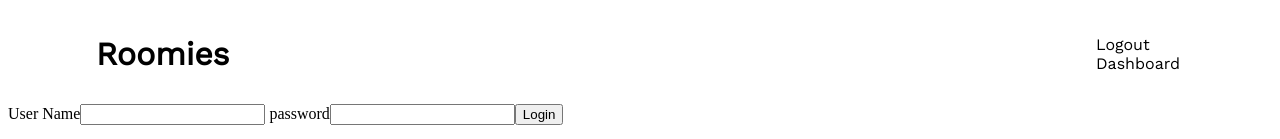
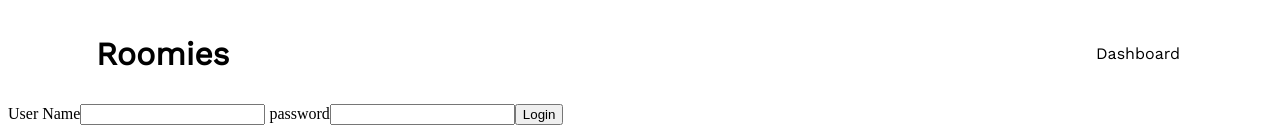
Before and after one commit to Turing-Roomies/roomies-fe, a React (Create React App) app: page / in a window 1280 px wide. Shown: the top 139 px of the page. Built offline with nearby package versions, Linux system fonts and the light colour scheme.

Commit message:
Conditionaly render logout button based on currentUser state

```diff
--- a/src/components/Navbar/Navbar.js
+++ b/src/components/Navbar/Navbar.js
@@ -1,10 +1,13 @@
-import React from "react"
+import React, { useContext } from "react"
 import { NavLink, Link } from "react-router-dom"
 import "./Navbar.scss"
+import CurrentUserContext from "../../Context/CurrentUserContext"
 
 export default function Navbar({ setCurrentUser }) {
   const linkStyle = { textDecoration: "none", color: "black" }
   const activeStyle = { color: "#157A6E" }
+
+  const user = useContext(CurrentUserContext)
 
   const logout = () => {
     setCurrentUser(null)
@@ -16,9 +19,11 @@ export default function Navbar({ setCurrentUser }) {
       <Link to='/' title='Roomies' style={linkStyle}><h1 className='page-header'>Roomies</h1></Link>
       <div>
         <ul className='nav-links'>
+          {user &&
           <li>
             <NavLink to='/' title='Logout' onClick={logout} style={linkStyle} >Logout</NavLink>
           </li>
+          }
           <li>
             <NavLink to='/dashboard' title='Dashboard' style={linkStyle} activeStyle={activeStyle}>Dashboard</NavLink>
           </li>
```
